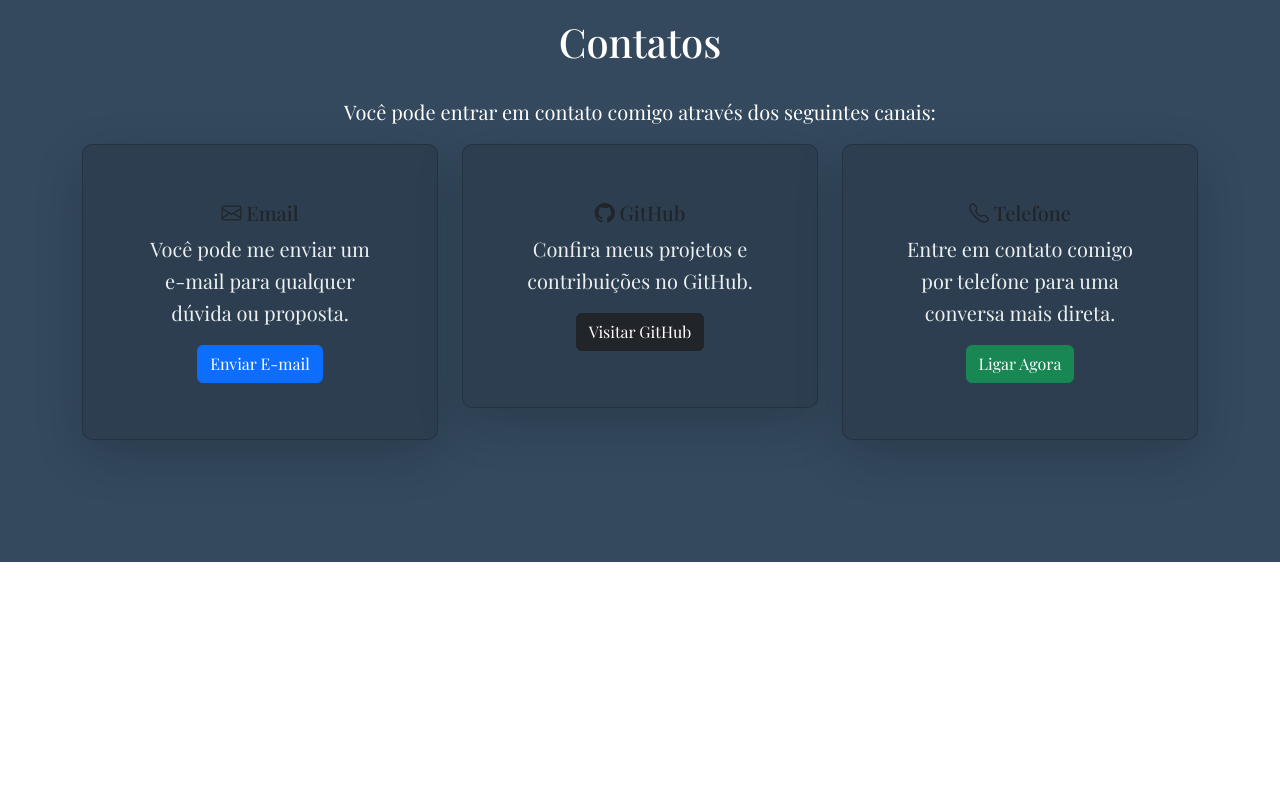
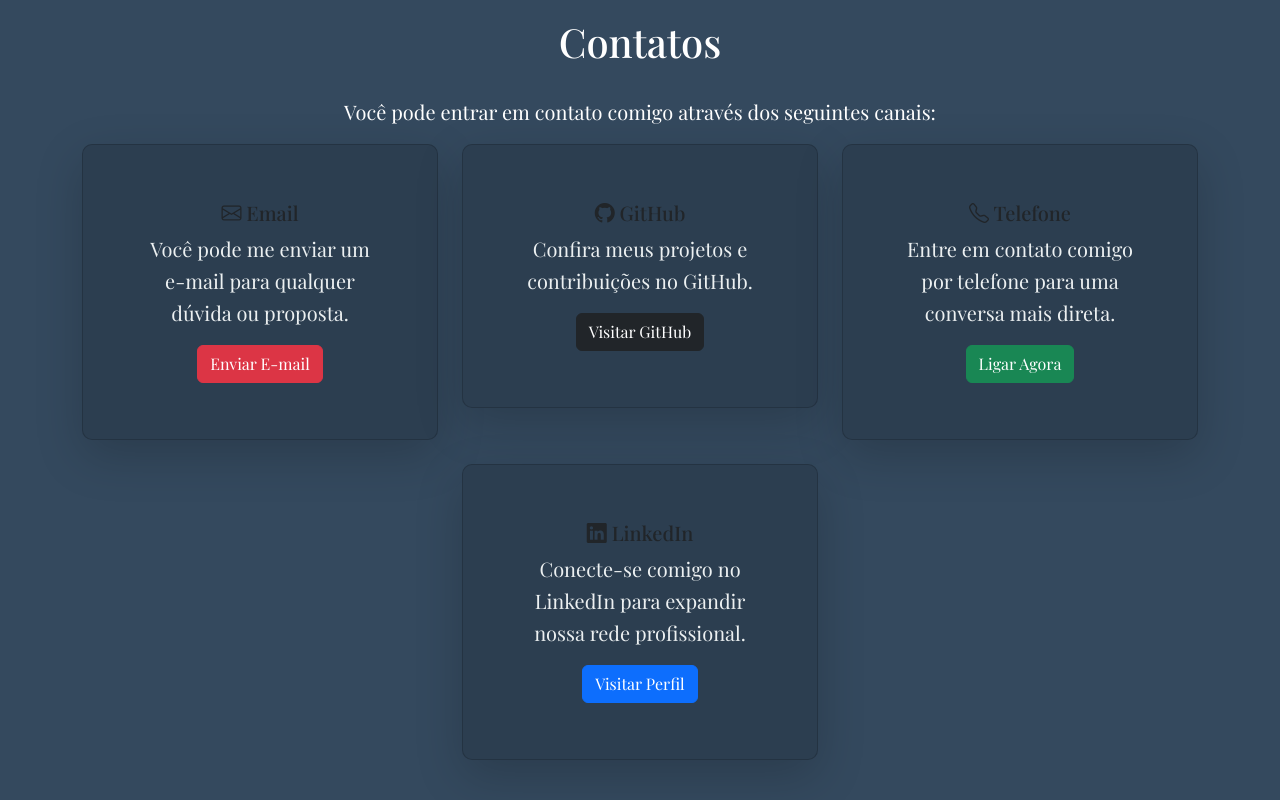
Before and after one commit to nicolasffe/portif-lio, a plain HTML site: page index.html in a window 1280 px wide. Shown: the part 3040-3840 px from the top of the page. Before the commit the page ends 3602 px from the top, so only its background shows below. Drawn offline with nearby package versions, Linux system fonts and the light colour scheme; a web font is replaced by a local one.

Commit message:
Update index.html

```diff
--- a/index.html
+++ b/index.html
@@ -169,7 +169,7 @@
                             <div class="card-body">
                                 <h5 class="card-title"><i class="bi bi-envelope"></i> Email</h5>
                                 <p class="card-text">Você pode me enviar um e-mail para qualquer dúvida ou proposta.</p>
-                                <a href="mailto:nicolasferreira.ismart@gmail.com" class="btn btn-primary">Enviar E-mail</a>
+                                <a href="mailto:nicolasferreira.ismart@gmail.com" class="btn btn-danger">Enviar E-mail</a>
                             </div>
                         </div>
                     </div>
@@ -191,6 +191,15 @@
                             </div>
                         </div>
                     </div>
+                    <div class="col-12 col-md-4" data-aos="fade-up">
+                        <div class="card text-center p-4 mb-4 shadow-lg">
+                            <div class="card-body">
+                                <h5 class="card-title"><i class="bi bi-linkedin"></i> LinkedIn</h5>
+                                <p class="card-text">Conecte-se comigo no LinkedIn para expandir nossa rede profissional.</p>
+                                <a href="https://www.linkedin.com/in/nicolas-ferreira-fernandes/" target="_blank" class="btn btn-primary">Visitar Perfil</a>
+                            </div>
+                        </div>
+                    </div>
                 </div>
             </div>
         </section>
```
